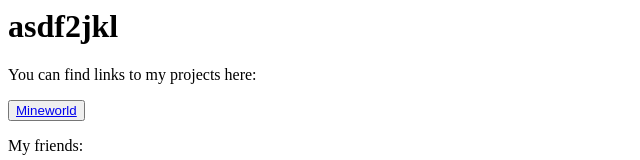
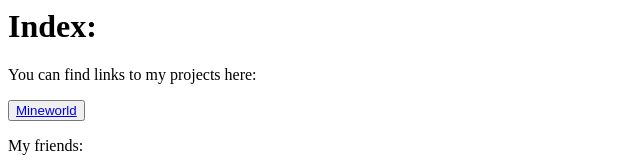
Before and after one commit to asdf2jkl/asdf2jkl.github.io, a plain HTML site: page index.html in a window 1280 px wide. Shown: the top 160 px of the page, without its empty margins (0-640 px from the left). Drawn offline with Linux system fonts and the light colour scheme.

Commit message:
Update index.html

```diff
--- a/index.html
+++ b/index.html
@@ -1,7 +1,7 @@
 <html>
 	<title>asdf2jkl</title>
 	<link rel="icon" type="image/png" href="icon.png">
-	<h1>asdf2jkl</h1>
+	<h1>Index:</h1>
 	<p>You can find links to my projects here:</p>
 	<button><a href="https://github.com/asdf2jkl/Mineworld">Mineworld</a></button>
   <p>My friends:</p>
```
